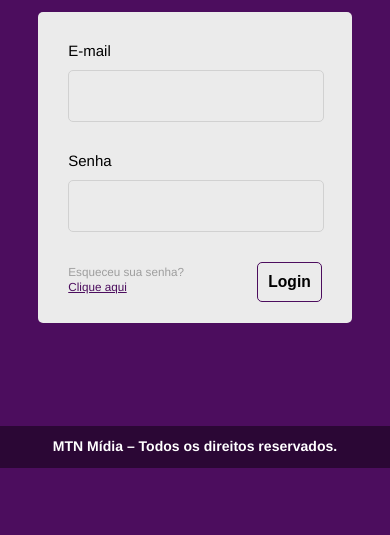
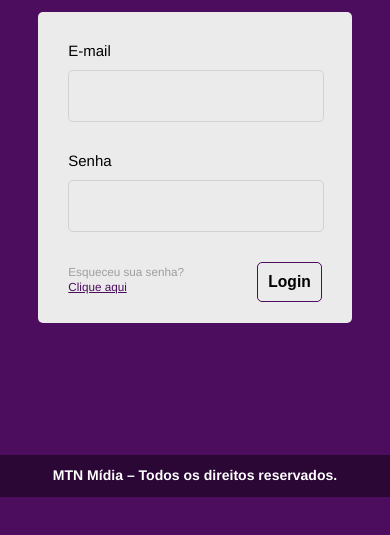
Before and after one commit to jrmartinsg/landing-page, a plain HTML site: page login.html in a window 390 px wide. Shown: the part 167-702 px from the top of the page. Drawn offline with Linux system fonts and the light colour scheme.

Commit message:
edit img/css

```diff
--- a/css/stylelogin.css
+++ b/css/stylelogin.css
@@ -83,4 +83,7 @@ a{
         color: #9e9e9e;
         font-size: 3vw;
     }
+    .rodape{
+        margin-top: 132px;
+    }
 }
```
Also changed, not shown: img/mtn-inicial-mobile.png (added), img/mtn-login-mobile.png (added), img/mtn-login.png (added), img/mtn1.png (added), img/mtn2.png (added), img/mtn3.png (added), img/mtn4.png (added).
